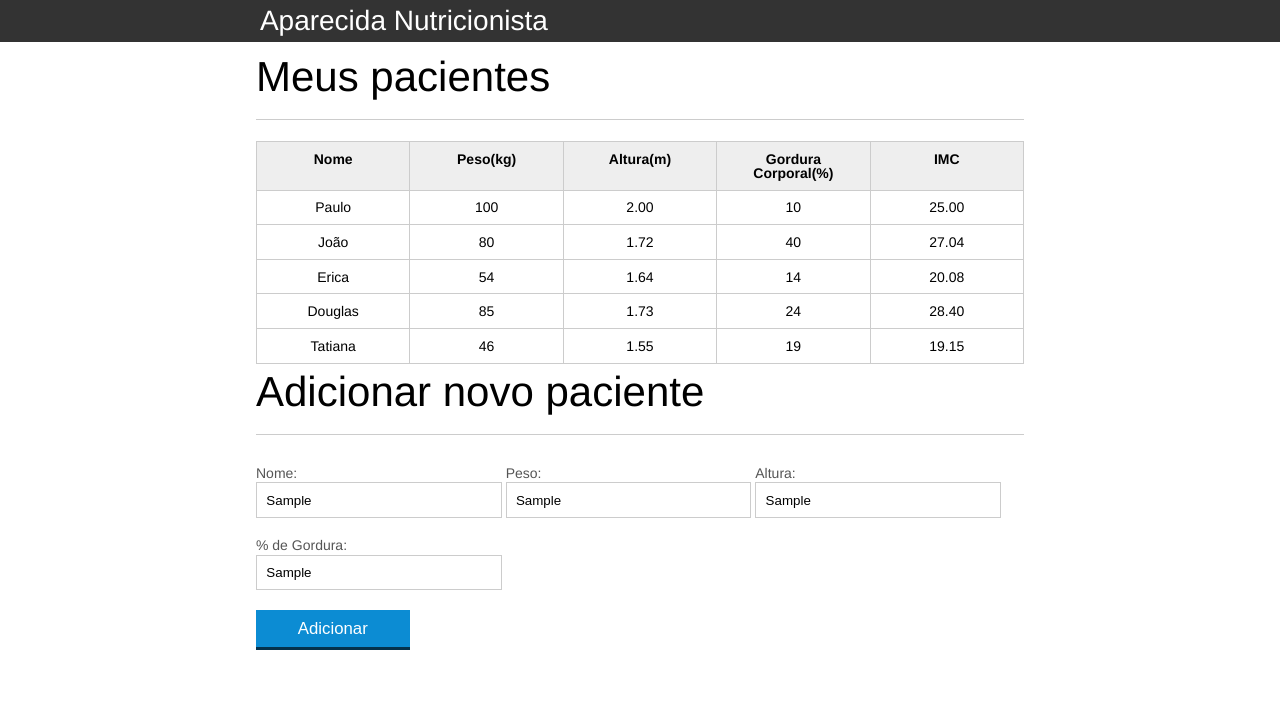
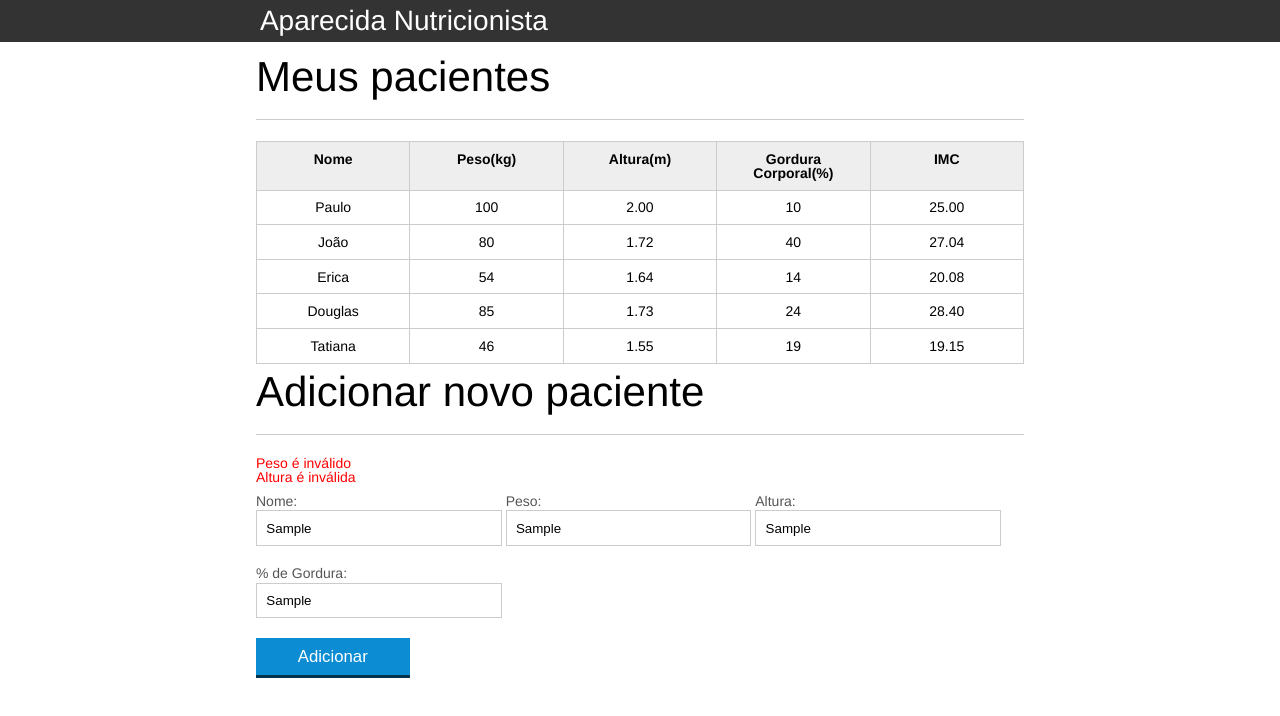
Before and after one commit to LucasRodriguees/JavaScript, a plain HTML site: page introducao-javascript/index.html in a window 1280 px wide. Both pictures are taken after typing "Sample", "Sample", "Sample", "Sample" into the empty fields and a click on the button "Adicionar". Drawn offline with Linux system fonts and the light colour scheme.

Commit message:
Exibindo mensagens de erro

```diff
--- a/introducao-javascript/css/index.css
+++ b/introducao-javascript/css/index.css
@@ -136,3 +136,7 @@ button[disabled=disabled], button:disabled {
 .paciente-invalido{
 	background-color: lightcoral;
 }
+
+#mensagens-erro{
+	color: red;
+}
--- a/introducao-javascript/index.html
+++ b/introducao-javascript/index.html
@@ -78,6 +78,8 @@
 
 <section class="container">
     <h2 id="titulo-form">Adicionar novo paciente</h2>
+    <ul id="mensagens-erro">
+    </ul>
     <form id="form-adiciona">
         <div class="grupo">
             <label for="nome">Nome:</label>
--- a/introducao-javascript/js/form.js
+++ b/introducao-javascript/js/form.js
@@ -7,8 +7,10 @@
 				//Extraindo informacoes do paciente do form
 				var paciente = obtemPacienteDoFormulario(form);
 
-				if(!validaPaciente(paciente)){
-					console.log("paciente invalido");
+				var erros = validaPaciente(paciente);
+				console.log(erros);
+				if(erros.length > 0 ){
+				exibeMensagensErro(erros);
 					return;
 				}
 
@@ -21,8 +23,22 @@
 				tabela.appendChild(pacienteTr);
 
 				form.reset();
+
+				var mensagensErro = document.querySelector("#mensagens-erro");
+				mensagensErro.innerHTML = "";
 			})
 
+				function exibeMensagensErro(erros){
+				var ul = document.querySelector("#mensagens-erro");
+				ul.innerHTML = "";
+
+
+				erros.forEach(function(erro){
+					var li = document.createElement("li");
+					li.textContent = erro;
+					ul.appendChild(li);
+				});
+			}
 
 			function obtemPacienteDoFormulario(form){
 
@@ -60,10 +76,32 @@
 			}
 
 			function validaPaciente(paciente) {
-				if(validaPeso(paciente.peso)){
-					return true;
-				}else{
-					return false;
+				var erros = [];
+
+				if(paciente.nome.length == 0){
+					erros.push("O nome não pode ser em branco");
 				}
 
+				if(!validaPeso(paciente.peso)){
+				  erros.push("Peso é inválido");
+				}
+
+				if(paciente.peso.length == 0){
+					erros.push("O peso não pode ser em branco");
+				}
+
+				if(!validaAltura(paciente.altura)){
+				  erros.push("Altura é inválida");
+				}
+
+				if(paciente.altura.length == 0){
+					erros.push("A altura não pode ser em branco");
+				}
+
+				if(paciente.gordura.length == 0){
+					erros.push("A gordura não pode ser em branco");
+				}
+
+				return erros;
+
 			}
```
